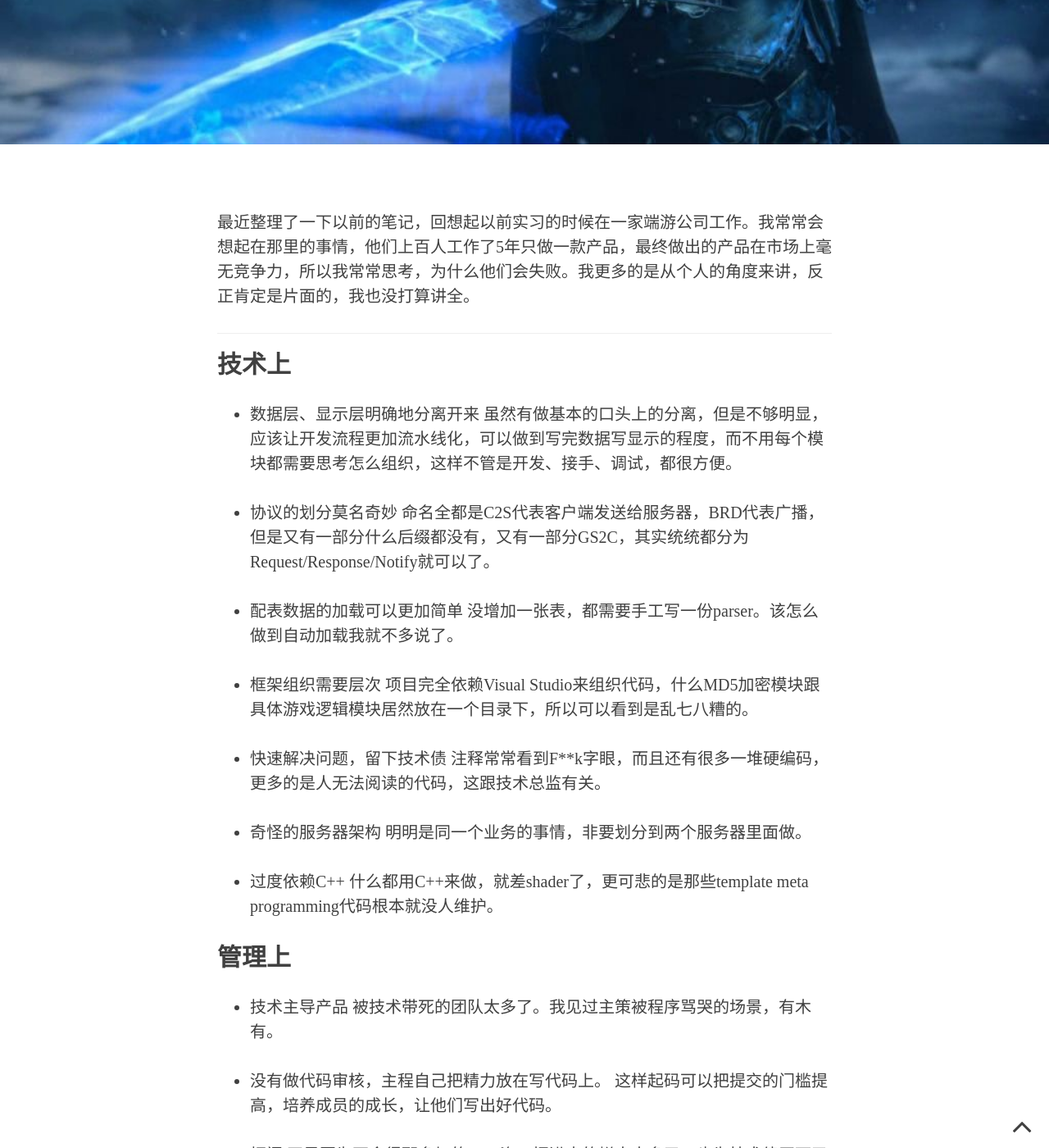
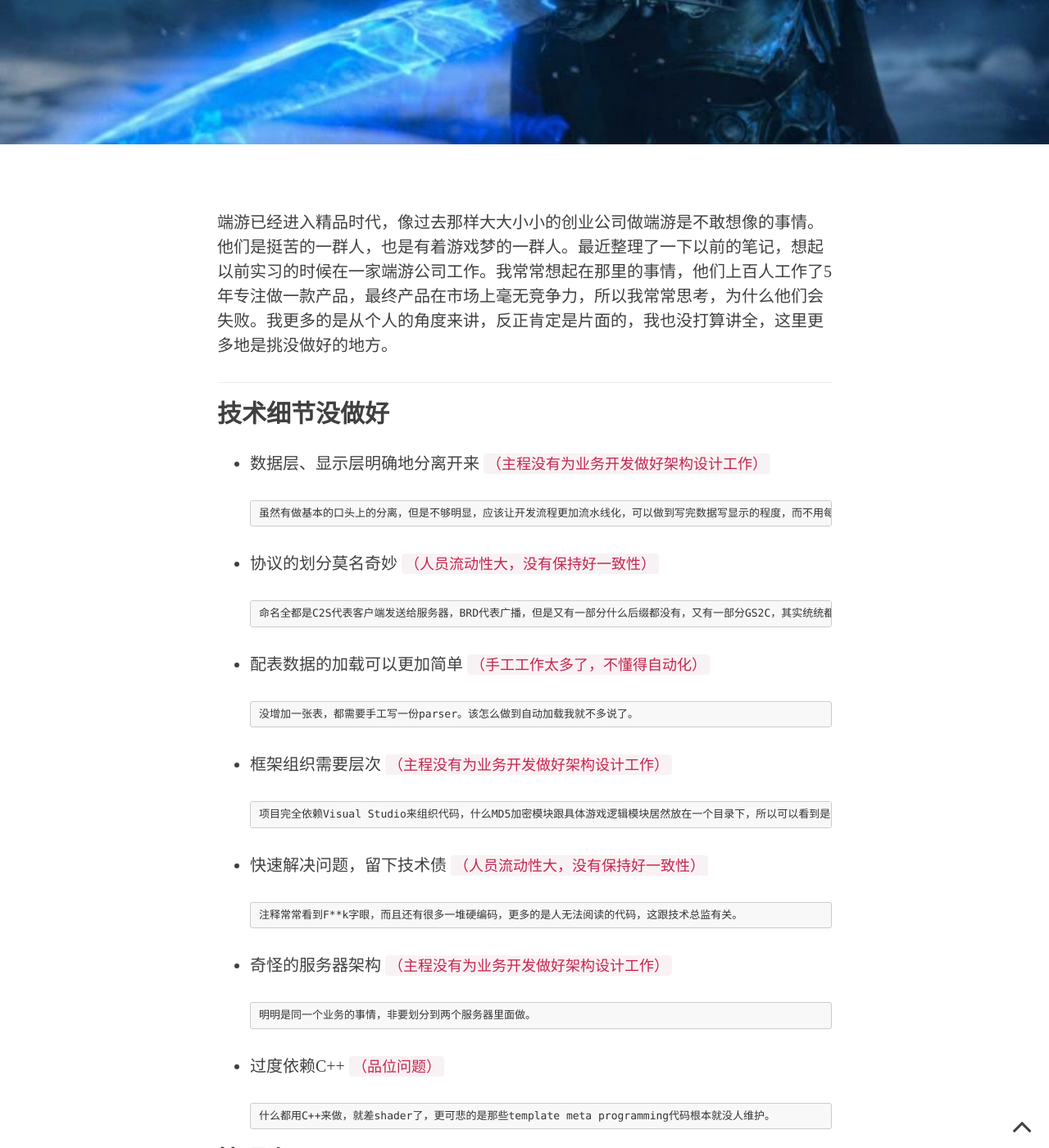
Before and after one commit to fonzieyang/fonzieyang.github.com, a Jekyll site: the page built from _posts/2013-12-03-端游回想.md, in a window 1280 px wide and 1400 px high, scrolled down 278 px. Shown: the whole window at 82% size. Built offline with Jekyll 4.4.1, drawn with Linux system fonts in a browser that asks for light colours; nearby versions of some CDN libraries; comment, search, counter and statistics services are not loaded; some of the changed text lies outside the part shown.

Commit message:
update post

```diff
--- a/_posts/2013-12-03-端游回想.md
+++ b/_posts/2013-12-03-端游回想.md
@@ -11,51 +11,71 @@ header-img: "img/artaxerxes.jpg"
 ---
 
 
-最近整理了一下以前的笔记，回想起以前实习的时候在一家端游公司工作。我常常会想起在那里的事情，他们上百人工作了5年只做一款产品，最终做出的产品在市场上毫无竞争力，所以我常常思考，为什么他们会失败。我更多的是从个人的角度来讲，反正肯定是片面的，我也没打算讲全。
+端游已经进入精品时代，像过去那样大大小小的创业公司做端游是不敢想像的事情。他们是挺苦的一群人，也是有着游戏梦的一群人。最近整理了一下以前的笔记，想起以前实习的时候在一家端游公司工作。我常常想起在那里的事情，他们上百人工作了5年专注做一款产品，最终产品在市场上毫无竞争力，所以我常常思考，为什么他们会失败。我更多的是从个人的角度来讲，反正肯定是片面的，我也没打算讲全，这里更多地是挑没做好的地方。
 
 ---
 
-## 技术上
+## 技术细节没做好
 
-* 数据层、显示层明确地分离开来
+* 数据层、显示层明确地分离开来 `（主程没有为业务开发做好架构设计工作）`
+
+
 	  虽然有做基本的口头上的分离，但是不够明显，应该让开发流程更加流水线化，可以做到写完数据写显示的程度，而不用每个模块都需要思考怎么组织，这样不管是开发、接手、调试，都很方便。
 
-* 协议的划分莫名奇妙
+* 协议的划分莫名奇妙 `（人员流动性大，没有保持好一致性）`
+
+
 	  命名全都是C2S代表客户端发送给服务器，BRD代表广播，但是又有一部分什么后缀都没有，又有一部分GS2C，其实统统都分为Request/Response/Notify就可以了。
 
-* 配表数据的加载可以更加简单
+* 配表数据的加载可以更加简单 `（手工工作太多了，不懂得自动化）`
+
+
 	  没增加一张表，都需要手工写一份parser。该怎么做到自动加载我就不多说了。
 
-* 框架组织需要层次
+* 框架组织需要层次 `（主程没有为业务开发做好架构设计工作）`
+
+
 	  项目完全依赖Visual Studio来组织代码，什么MD5加密模块跟具体游戏逻辑模块居然放在一个目录下，所以可以看到是乱七八糟的。
 
-* 快速解决问题，留下技术债
+* 快速解决问题，留下技术债 `（人员流动性大，没有保持好一致性）`
+
+
 	  注释常常看到F**k字眼，而且还有很多一堆硬编码，更多的是人无法阅读的代码，这跟技术总监有关。
 
-* 奇怪的服务器架构
+* 奇怪的服务器架构 `（主程没有为业务开发做好架构设计工作）`
+
+
 	  明明是同一个业务的事情，非要划分到两个服务器里面做。
 
-* 过度依赖C++
+* 过度依赖C++ `（品位问题）`
+
+
 	  什么都用C++来做，就差shader了，更可悲的是那些template meta programming代码根本就没人维护。
 
 ## 管理上
 
 * 技术主导产品
+
 	  被技术带死的团队太多了。我见过主策被程序骂哭的场景，有木有。
 
 * 没有做代码审核，主程自己把精力放在写代码上。
+
 	  这样起码可以把提交的门槛提高，培养成员的成长，让他们写出好代码。
 
 * 抠门
+
 	  正是因为不舍得那多加的1k工资，招进来的烂人太多了，也为技术债买下了伏笔，真是漂亮的补刀。
 
 * 抠门2
-	  临近上线，和主程谈不和，离职。主程序死的团队也太多了。我工作到现在每次都遇到主程离职，直到我自己当上了主程。
+
+	  临近上线，和主程谈不和，离职。主程序离职死的团队也太多了。我工作到现在每次都遇到主程离职，直到我自己当上了主程。
 
 * 新人没人带
+
 	  实习生全部自食其力，自己理解，也是技术债的主力军。
 
 * 封闭的环境
+
       没有开放渲染和网络库出来。
 
 ---
@@ -66,4 +86,4 @@ header-img: "img/artaxerxes.jpg"
 2. 业务没写好，乱七八糟的，原因是抠门，导致人员流动很大。
 3. 技术没有把主力放在产品上，而是在搞引擎。
 
-他们06年就开始端游创业了，机会就摆在眼前，团队自身不过关。
+一句话：他们06年就开始端游创业了，机会就摆在眼前，技术、产品都没做好，让机会白白流失。
```
Also changed, not shown: _drafts/做自己的主人.md (+3 -0 lines), _drafts/工程师创业失败总结.md (added, +3 -0 lines), _posts/2015-02-02-编程心得.md (+2 -2 lines), _posts/2015-02-03-云时代的个人信息管理方式.md (+8 -7 lines), _posts/2015-02-09-一个Html5小游戏测试.md (+1 -1 lines).
